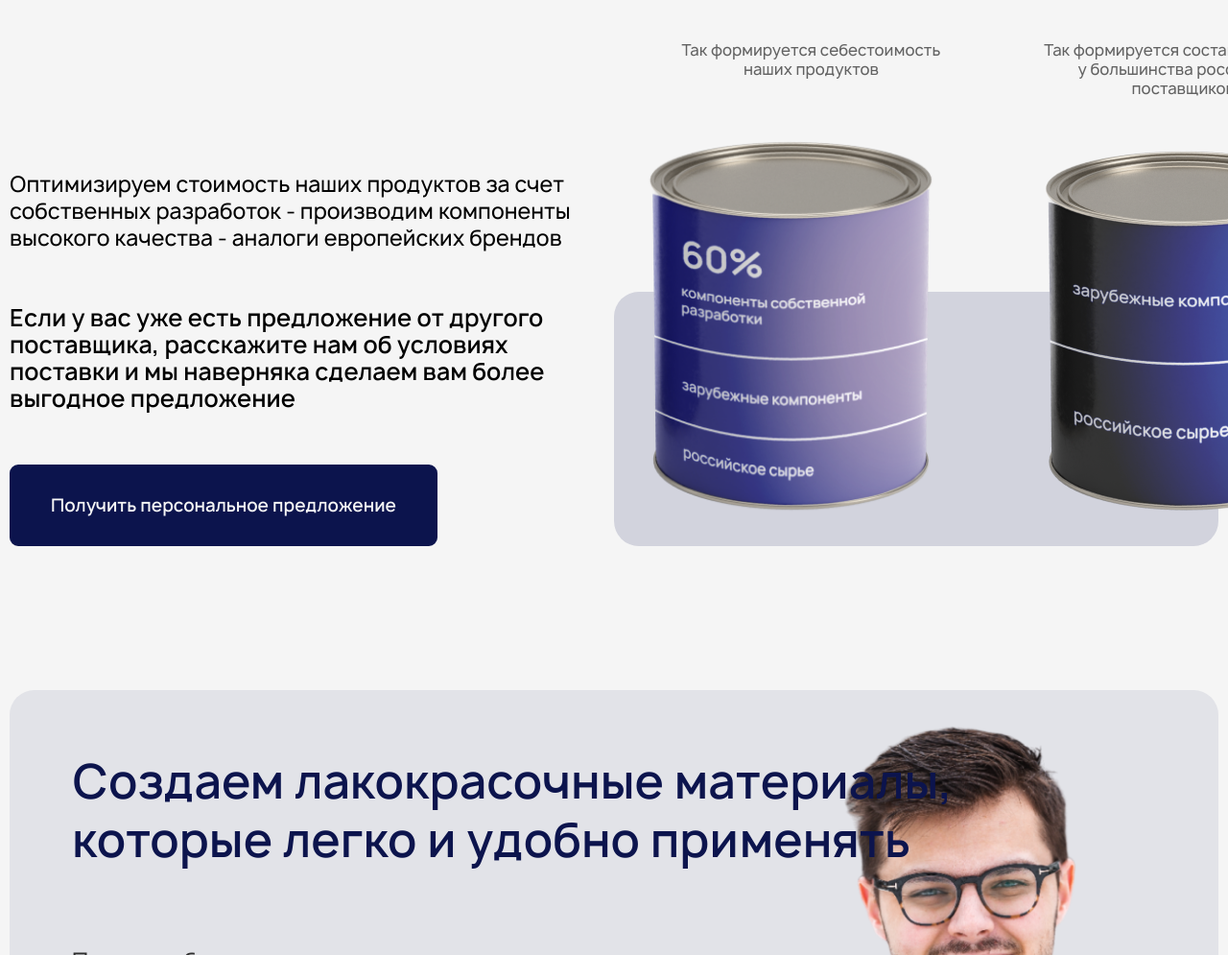
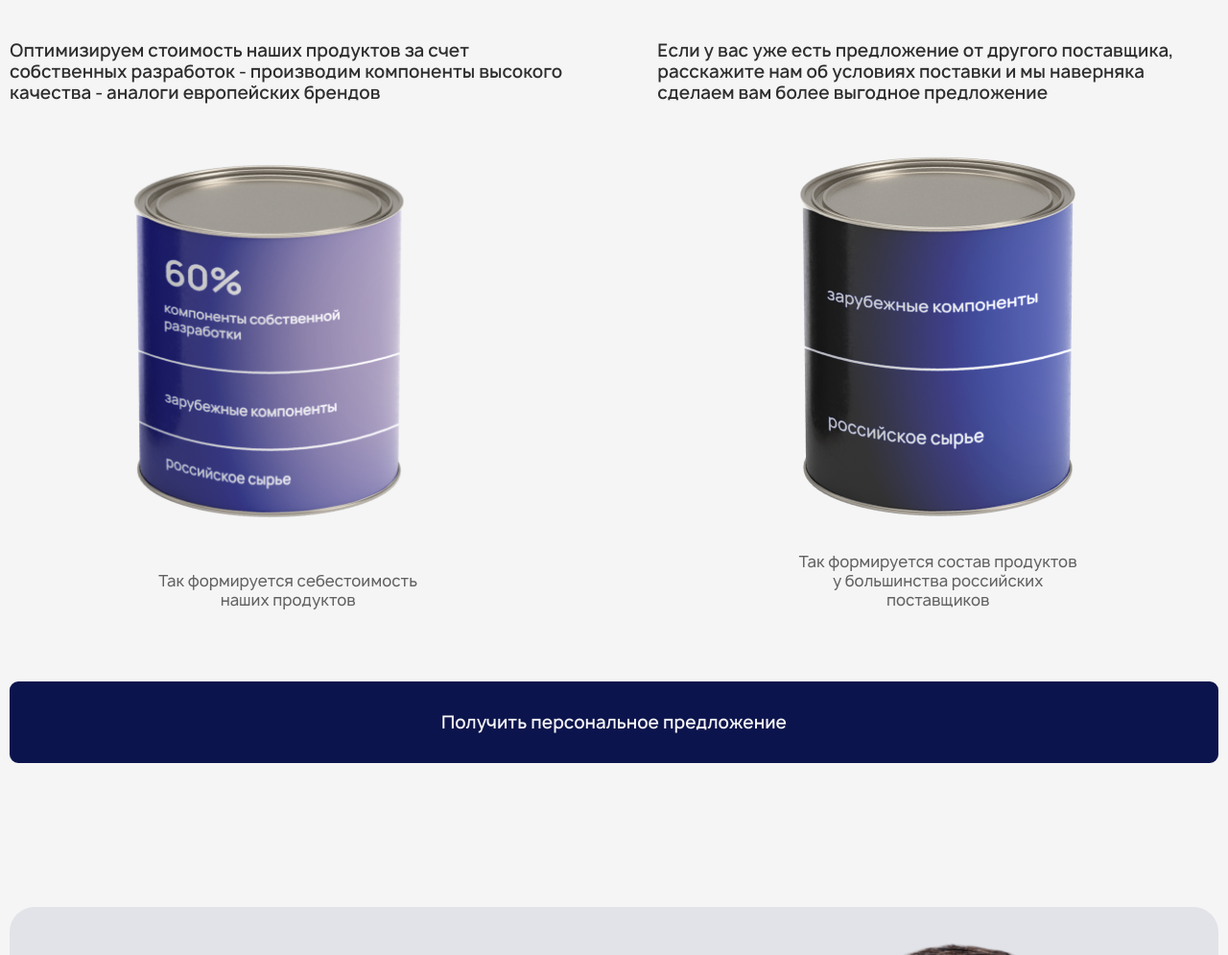
Before and after one commit to Feenir/monra.ru, a plain HTML site: page app/index.html in a window 1280 px wide. Shown: the part 3709-4704 px from the top of the page at 96% size. Drawn offline with Linux system fonts and the light colour scheme.

```diff
--- a/app/index.html
+++ b/app/index.html
@@ -850,6 +850,9 @@
 								<div class="profitability__img">
 									<img src="img/profitability/barrel-left.png" alt="Бочка с краской">
 								</div>
+								<p class="profitability__barrel-text--table">
+									Оптимизируем стоимость наших продуктов за счет собственных разработок - производим компоненты высокого качества - аналоги европейских брендов
+								</p>
 
 							</div>
 							<div class="profitability__barrel">
@@ -858,10 +861,16 @@
 									<img src="img/profitability/barrel-right.png" alt="Бочка с краской">
 								</div>
 
+								<p class="profitability__barrel-text--table">
+									Если у вас уже есть предложение от другого поставщика, расскажите нам об условиях поставки и мы наверняка сделаем вам более выгодное предложение
+								</p>
+
 							</div>
 						</div>
 
 					</div>
+
+					<button class="profitability__button profitability__button--table button">Получить персональное предложение</button>
 
 				</div>
 
--- a/app/sass/_profitability.sass
+++ b/app/sass/_profitability.sass
@@ -26,11 +26,18 @@
 		display: flex
 		align-items: center
 		margin-bottom: 150px
+		@media (max-width: 1440px)
+			flex-direction: column
+			align-items: flex-start
 
 	&__box
 		width: 50%
+		@media (max-width: 1440px)
+			width: 100%
 		&--left
 			align-self: flex-end
+			@media (max-width: 1440px)
+				display: none
 
 	&__box-inner
 		display: flex
@@ -42,6 +49,10 @@
 		align-items: stretch
 		justify-content: space-evenly
 		width: 100%
+		@media (max-width: 1440px)
+			gap: 0 95px
+			margin-bottom: 75px
+			justify-content: space-between
 		&:before
 			position: absolute
 			display: block
@@ -53,11 +64,16 @@
 			left: 0
 			width: 100%
 			z-index: -1
+			@media (max-width: 1440px)
+				display: none
 
 	&__barrel
 		display: flex
 		flex-direction: column
 		justify-content: space-between
+		align-items: center
+		@media (max-width: 1440px)
+			flex-direction: column-reverse
 
 	&__barrel-text
 		text-align: center
@@ -67,13 +83,34 @@
 		color: rgba(0, 0, 0, .6)
 		max-width: 290px
 		margin: 0 auto
+		&--table
+			display: none
+			font-weight: 600
+			font-size: 18px
+			line-height: 22px
+			color: #2E2E2E
+			@media (max-width: 1440px)
+				display: block
+				text-align: left
 
 	&__img
 		& img
 			max-width: 455px
 			min-height: 460px
+			@media (max-width: 1440px)
+				min-height: 440px
+				max-width: 390px
+				width: 100%
+				object-fit: cover
 
 	&__button
 		min-height: 85px
 		font-weight: 600
 		font-size: 18px
+		@media (max-width: 1440px)
+			display: none
+		&--table
+			display: none
+			@media (max-width: 1440px)
+				display: flex
+				width: 100%
```
Also changed, not shown: app/css/style.css, 2 other files.
